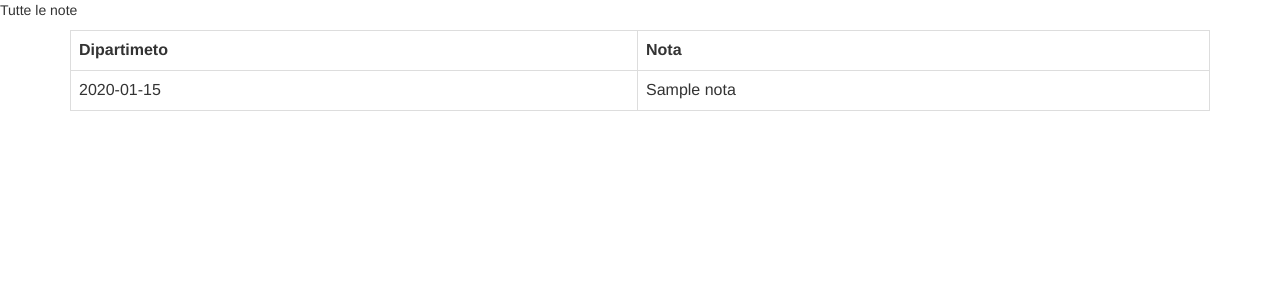
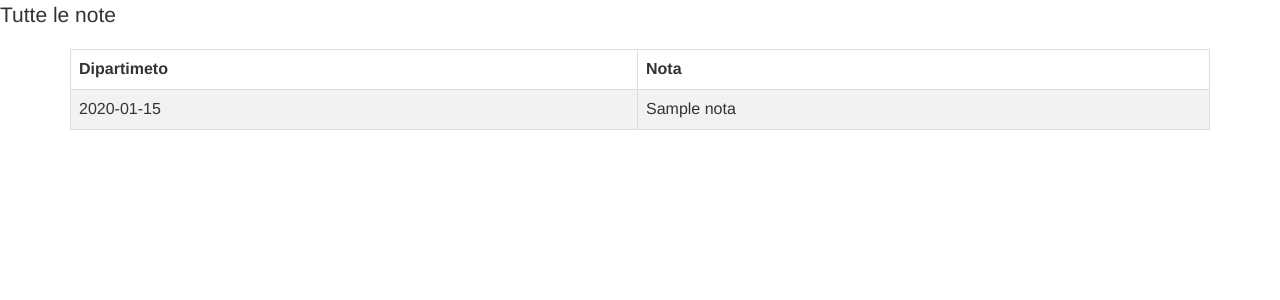
Before and after one commit to Elvisnando/progetto, a Node server app: template views/lista.ejs in a window 1280 px wide. Shown: the top 300 px of the page. Run offline with Node 20, Linux system fonts and the light colour scheme; the template is opened without the code that fills it: most values are stand-ins (such as "Sample title", 1, 10 or a date in 2020); some libraries are stand-ins or nearby versions.

Commit message:
funziona invio mail tabella rivista

```diff
--- a/index.js
+++ b/index.js
@@ -2,14 +2,8 @@ const express = require('express'),
     bodyParser = require('body-parser');
 
 var path = require('path');
-
-
 const app = express();
-
-
-
 var cont =2;
-
 
 app.use(bodyParser.urlencoded({ extended: true }));
 app.use(bodyParser.json());
@@ -18,7 +12,6 @@ app.use(bodyParser.json());
 app.set(express.static(path.join(__dirname,'public')))
 
 app.set('view engine','ejs');
-
 const nodemailer = require('nodemailer');
 const xoauth2 = require('xoauth2');
 
@@ -92,17 +85,11 @@ var amministratori= [
 
 ];
 
-
-
-
-
 app.get('/',function(req,res){
 //res.send('sono il servr');
 
 res.sendFile(__dirname + '/index.html');
 });
-
-
 
 //ecco il cam
 
@@ -129,7 +116,7 @@ app.post('/inserisci',function(req,res){
             from: 'Elvis <elvis.nazifi94@gmail.com>',
             to: amministratori[ca].email,
             subject: 'Nuova nota inserita',
-            text: 'Controllare lista note'
+            text: 'Questa è la nuova nota inseira dal dipartimento di:'+item.Dipartimento+' '+item.nota
         };
 
         trasporter.sendMail(mailOption, function(err,res) {
@@ -159,7 +146,6 @@ app.post('/inserisci',function(req,res){
 
 });*/
 
-
 app.post('/logadmin',function(req,res){
     var c=0;
     var  s=0;
@@ -172,11 +158,6 @@ app.post('/logadmin',function(req,res){
         risultato = risultato + ' ' + lista[t].Dipartimento + lista[t].nota  +  '\n ';
         t++;
     }
-
-
-
-
-
     while(c<amministratori.length){
 
         if(nome == amministratori[c].nomeutente && pasword == amministratori[c].pasword){
@@ -192,9 +173,6 @@ app.post('/logadmin',function(req,res){
     if(s==0){
     res.sendFile(__dirname + '/utenten.html');
     }
-
-
-
 });
 
 app.set('port', (process.env.PORT || 5000));
--- a/views/lista.ejs
+++ b/views/lista.ejs
@@ -4,13 +4,26 @@
         <script src="//ajax.googleapis.com/ajax/libs/jquery/1.11.1/jquery.min.js"></script>
         <link rel="stylesheet" href="http://maxcdn.bootstrapcdn.com/bootstrap/3.3.1/css/bootstrap.min.css">
         <script src="//maxcdn.bootstrapcdn.com/bootstrap/3.3.1/js/bootstrap.min.js"></script>
+        <style>
+            table {
+                border-collapse: collapse;
+                width: 100%;
+            }
+
+            th, td {
+                text-align: left;
+                padding: 8px;
+            }
+
+            tr:nth-child(even){background-color: #f2f2f2}
+            </style>
 
 
     </head>
 
 
 <body>
-    <p>Tutte le note</p>
+    <p class="lead">Tutte le note</p>
 
 
 
@@ -29,13 +42,5 @@
                 <% } %>
              </table>
        </div>
-
-
-
-
-
-
-
-
 </body>
 </html>
```
Also changed, not shown: style.css (deleted).
